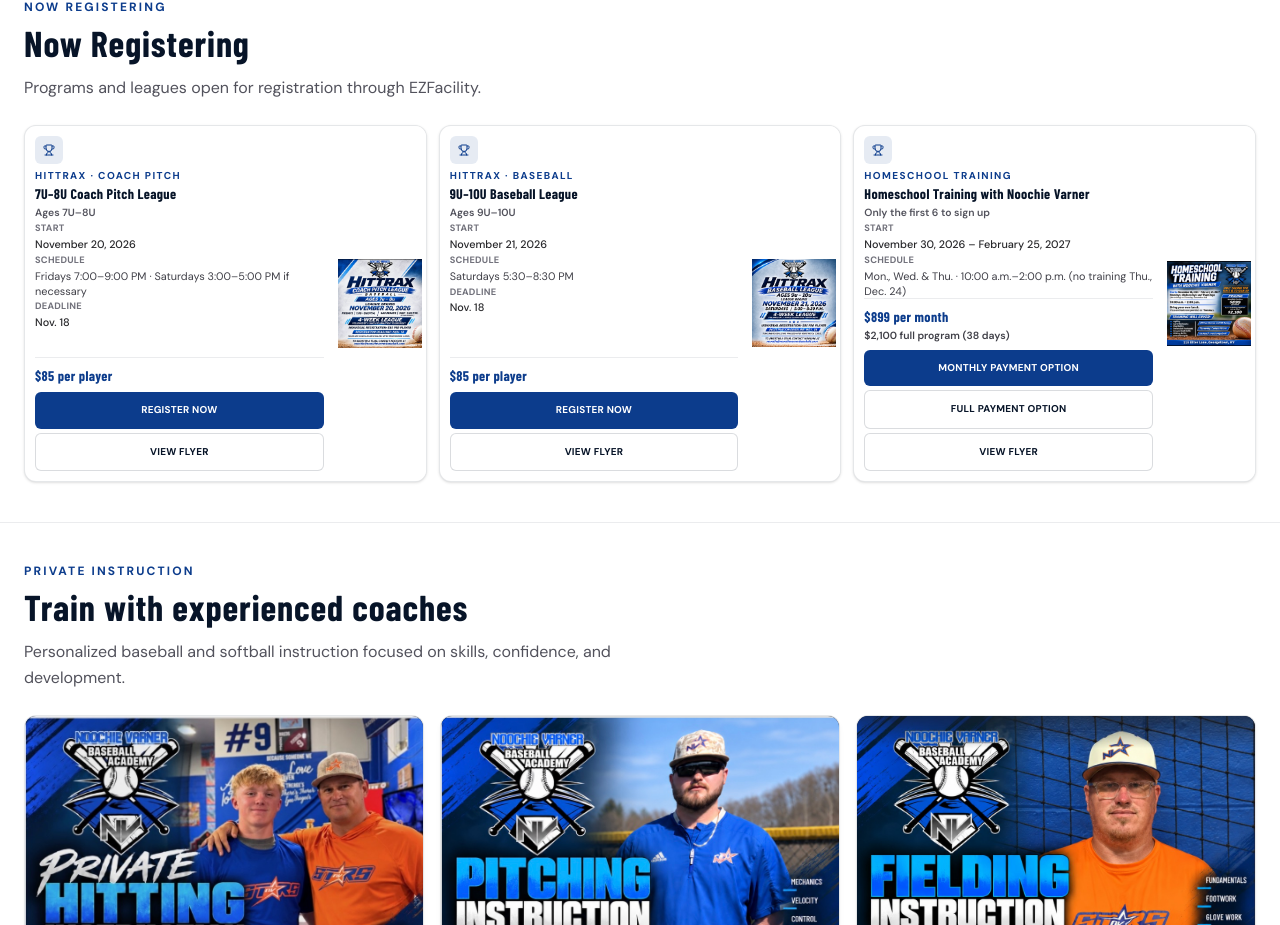
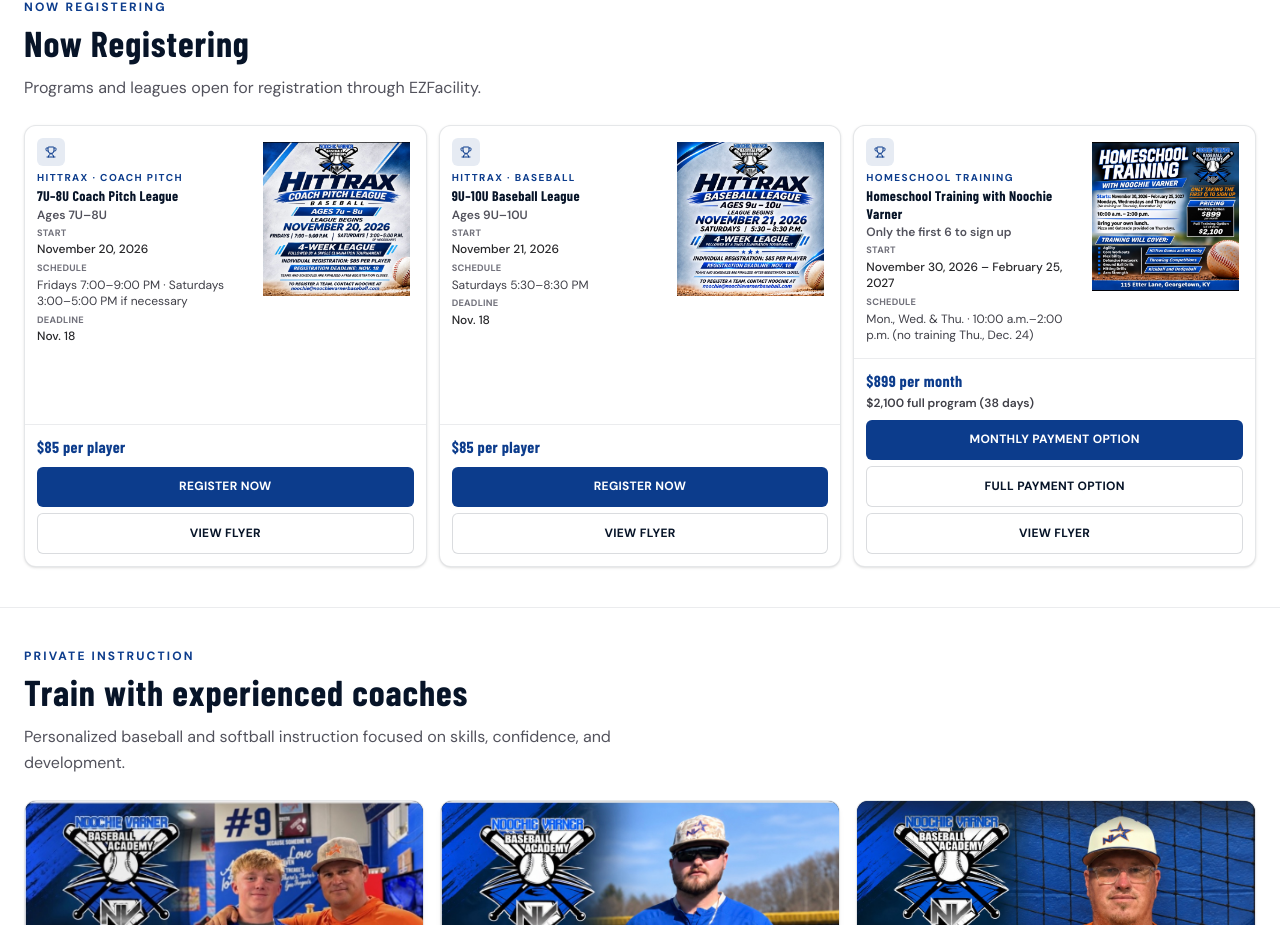
Before and after one commit to darnold5000/noochievarner, a Next.js app: page / in a window 1280 px wide. Shown: the part 2235-3160 px from the top of the page. Built offline with nearby package versions, Linux system fonts and the light colour scheme; no server answers.

Commit message:
homeschool

```diff
--- a/src/components/HomeHitTraxLeagueCards.tsx
+++ b/src/components/HomeHitTraxLeagueCards.tsx
@@ -6,12 +6,9 @@ import { useEffect, useState } from "react";
 import type { HitTraxLeague } from "@/content/hittrax-leagues";
 import { btnOutline, btnPrimary } from "@/lib/styles";
 
-const cardShell =
-  "group flex h-full min-h-0 flex-row overflow-hidden rounded-xl border border-nv-navy/10 bg-white shadow-sm transition hover:-translate-y-0.5 hover:border-nv-blue/35 hover:shadow-md hover:shadow-nv-navy/10";
-
-function LeagueDetails({ league, tight }: { league: HitTraxLeague; tight?: boolean }) {
+function LeagueDetails({ league }: { league: HitTraxLeague }) {
   return (
-    <dl className={`${tight ? "mt-0.5 space-y-0.5" : "mt-1 space-y-1"} text-[0.68rem] leading-snug text-zinc-700`}>
+    <dl className="mt-1 space-y-1 text-[0.68rem] leading-snug text-zinc-700 sm:text-xs">
       {league.startDate ? (
         <div>
           <dt className="text-[0.58rem] font-bold uppercase tracking-wide text-zinc-500">Start</dt>
@@ -23,7 +20,7 @@ function LeagueDetails({ league, tight }: { league: HitTraxLeague; tight?: boole
       {league.schedule ? (
         <div>
           <dt className="text-[0.58rem] font-bold uppercase tracking-wide text-zinc-500">Schedule</dt>
-          <dd className="mt-0.5 line-clamp-4 text-zinc-700">{league.schedule}</dd>
+          <dd className="mt-0.5 text-zinc-700">{league.schedule}</dd>
         </div>
       ) : null}
       {league.registrationDeadline ? (
@@ -42,27 +39,25 @@ function CardActions({
   league,
   hasFlyer,
   onViewFlyer,
-  compact,
 }: {
   league: HitTraxLeague;
   hasFlyer: boolean;
   onViewFlyer: (league: HitTraxLeague) => void;
-  compact?: boolean;
 }) {
-  const btnClass = `${btnPrimary} min-h-9 w-full justify-center px-2 py-1.5 text-[0.58rem] leading-tight sm:min-h-9 sm:text-[0.62rem]`;
-  const btnOutlineClass = `${btnOutline} min-h-9 w-full justify-center px-2 py-1.5 text-[0.58rem] leading-tight sm:min-h-9 sm:text-[0.62rem]`;
+  const btnClass = `${btnPrimary} min-h-11 w-full justify-center px-3 py-2.5 text-[0.62rem] leading-tight sm:min-h-10 sm:text-xs`;
+  const btnOutlineClass = `${btnOutline} min-h-11 w-full justify-center px-3 py-2.5 text-[0.62rem] leading-tight sm:min-h-10 sm:text-xs`;
 
   return (
-    <div className={`border-t border-nv-navy/8 ${compact ? "pt-2" : "pt-2.5"}`}>
+    <div className="pt-2.5">
       {league.price ? (
-        <p className={`font-display font-bold tracking-wide text-nv-blue ${compact ? "text-sm" : "text-base sm:text-lg"}`}>
-          {league.price}
+        <p className="font-display text-sm font-bold tracking-wide text-nv-blue sm:text-base">{league.price}</p>
+      ) : null}
+      {league.secondaryPrice ? (
+        <p className="mt-0.5 text-[0.65rem] font-semibold leading-snug text-zinc-700 sm:text-xs">
+          {league.secondaryPrice}
         </p>
       ) : null}
-      {league.secondaryPrice ? (
-        <p className="mt-0.5 text-[0.65rem] font-semibold leading-snug text-zinc-700">{league.secondaryPrice}</p>
-      ) : null}
-      <div className={`flex flex-col gap-1 ${league.price || league.secondaryPrice ? "mt-1.5" : ""}`}>
+      <div className={`flex flex-col gap-1.5 ${league.price || league.secondaryPrice ? "mt-2" : ""}`}>
         {league.registerUrl ? (
           <a href={league.registerUrl} target="_blank" rel="noopener noreferrer" className={btnClass}>
             {league.registerCtaLabel}
@@ -83,14 +78,12 @@ function CardActions({
   );
 }
 
-function FlyerThumb({
+function FlyerPanel({
   league,
   onViewFlyer,
-  compact,
 }: {
   league: HitTraxLeague;
   onViewFlyer: (league: HitTraxLeague) => void;
-  compact?: boolean;
 }) {
   if (!league.flyerSrc) return null;
 
@@ -98,18 +91,16 @@ function FlyerThumb({
     <button
       type="button"
       onClick={() => onViewFlyer(league)}
-      className={`flex shrink-0 flex-col self-stretch bg-white p-1 focus-visible:outline focus-visible:outline-2 focus-visible:outline-offset-[-2px] focus-visible:outline-nv-blue ${
-        compact ? "w-[5.25rem] sm:w-[5.75rem]" : "w-[6.5rem] sm:w-[7rem]"
-      }`}
+      className="relative flex min-h-[10.5rem] w-full shrink-0 flex-col self-stretch overflow-hidden rounded-lg bg-white p-0.5 focus-visible:outline focus-visible:outline-2 focus-visible:outline-nv-blue sm:min-h-0 sm:flex-[0.42] sm:basis-[42%] sm:p-1"
       aria-label={`View full-size flyer for ${league.title}`}
     >
-      <span className="relative min-h-0 w-full flex-1">
+      <span className="relative min-h-[10.5rem] w-full flex-1 sm:min-h-[12.5rem]">
         <Image
           src={league.flyerSrc}
           alt=""
           fill
-          className="object-contain object-center transition duration-300 group-hover:opacity-95"
-          sizes="92px"
+          className="object-contain object-top transition duration-300 group-hover:opacity-95"
+          sizes="(max-width: 640px) 100vw, (max-width: 1024px) 45vw, 30vw"
         />
       </span>
     </button>
@@ -119,35 +110,37 @@ function FlyerThumb({
 function HitTraxLeagueCard({
   league,
   onViewFlyer,
-  compact,
 }: {
   league: HitTraxLeague;
   onViewFlyer: (league: HitTraxLeague) => void;
-  compact?: boolean;
 }) {
   const hasFlyer = Boolean(league.flyerSrc);
 
   return (
-    <article className={cardShell}>
-      <div className={`flex min-h-0 min-w-0 flex-1 flex-col ${compact ? "px-2.5 pb-2.5 pt-2.5" : "px-3 py-3 sm:px-3.5 sm:py-3"}`}>
-        <span className="inline-flex h-7 w-7 items-center justify-center rounded-md bg-nv-blue/10 text-nv-blue">
-          <Trophy className="h-3 w-3" strokeWidth={2} aria-hidden />
-        </span>
+    <article className="group flex h-full min-h-0 flex-col overflow-hidden rounded-xl border border-nv-navy/10 bg-white shadow-sm transition hover:-translate-y-0.5 hover:border-nv-blue/35 hover:shadow-md hover:shadow-nv-navy/10">
+      <div className="flex min-h-0 flex-1 flex-col gap-2.5 p-2.5 sm:flex-row sm:items-stretch sm:gap-2 sm:p-3">
+        <div className="min-w-0 sm:flex-[0.58] sm:basis-[58%]">
+          <span className="inline-flex h-7 w-7 items-center justify-center rounded-md bg-nv-blue/10 text-nv-blue">
+            <Trophy className="h-3 w-3" strokeWidth={2} aria-hidden />
+          </span>
 
-        <p className="mt-1 text-[9px] font-bold uppercase tracking-[0.14em] text-nv-blue sm:text-[10px]">{league.eyebrow}</p>
-        <h3 className="mt-0.5 font-display text-[0.8rem] font-bold leading-tight tracking-wide text-nv-navy sm:text-sm">
-          {league.title}
-        </h3>
-        {league.ages ? <p className="mt-0.5 text-[0.65rem] font-semibold text-zinc-600">{league.ages}</p> : null}
+          <p className="mt-1 text-[9px] font-bold uppercase tracking-[0.14em] text-nv-blue sm:text-[10px]">
+            {league.eyebrow}
+          </p>
+          <h3 className="mt-0.5 font-display text-[0.8rem] font-bold leading-tight tracking-wide text-nv-navy sm:text-sm">
+            {league.title}
+          </h3>
+          {league.ages ? <p className="mt-0.5 text-[0.65rem] font-semibold text-zinc-600 sm:text-xs">{league.ages}</p> : null}
 
-        <LeagueDetails league={league} tight={compact} />
+          <LeagueDetails league={league} />
+        </div>
 
-        <div className="mt-auto">
-          <CardActions league={league} hasFlyer={hasFlyer} onViewFlyer={onViewFlyer} compact={compact} />
-        </div>
+        <FlyerPanel league={league} onViewFlyer={onViewFlyer} />
       </div>
 
-      <FlyerThumb league={league} onViewFlyer={onViewFlyer} compact={compact} />
+      <div className="border-t border-nv-navy/8 px-2.5 pb-2.5 sm:px-3 sm:pb-3">
+        <CardActions league={league} hasFlyer={hasFlyer} onViewFlyer={onViewFlyer} />
+      </div>
     </article>
   );
 }
@@ -187,13 +180,12 @@ function FlyerLightbox({ league, onClose }: { league: HitTraxLeague; onClose: ()
 
 export default function HomeHitTraxLeagueCards({ leagues }: { leagues: HitTraxLeague[] }) {
   const [flyerLeague, setFlyerLeague] = useState<HitTraxLeague | null>(null);
-  const compact = leagues.length >= 3;
 
   return (
     <>
       <div className="mt-6 grid grid-cols-1 items-stretch gap-3 sm:grid-cols-2 lg:grid-cols-3">
         {leagues.map((league) => (
-          <HitTraxLeagueCard key={league.id} league={league} onViewFlyer={setFlyerLeague} compact={compact} />
+          <HitTraxLeagueCard key={league.id} league={league} onViewFlyer={setFlyerLeague} />
         ))}
       </div>
       {flyerLeague ? <FlyerLightbox league={flyerLeague} onClose={() => setFlyerLeague(null)} /> : null}
```
